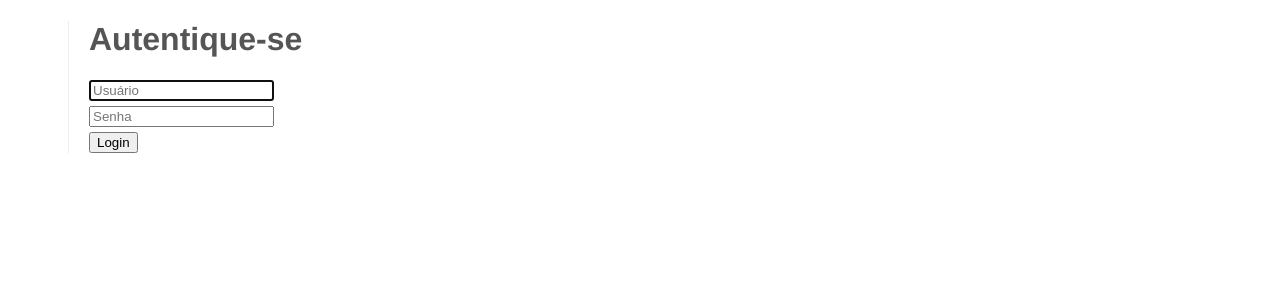
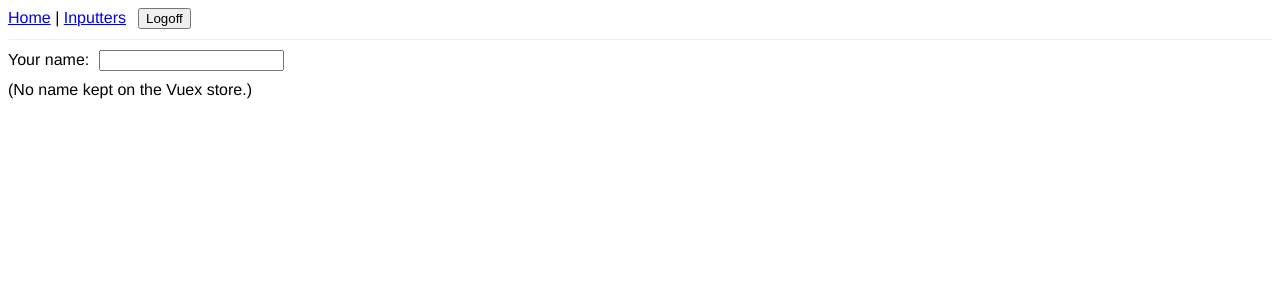
Before and after one commit to rodrigocfd/vue-test, a Vue app: page /#/inputters in a window 1280 px wide. Before the commit this address led to /#/login. Shown: the top 300 px of the page. Built offline with nearby package versions, Linux system fonts and the light colour scheme; sample sign-in values are in the browser's storage.

Commit message:
Storing login data in localStorage.

```diff
--- a/src/App.vue
+++ b/src/App.vue
@@ -1,6 +1,6 @@
 <template>
 	<div class="app">
-		<Menu v-if="$store.state.login.isAuth" />
+		<Menu v-if="$store.getters['login/isAuth']" />
 		<div>
 			<router-view />
 		</div>
--- a/src/inputters/Reader.vue
+++ b/src/inputters/Reader.vue
@@ -13,7 +13,7 @@
 export default {
 	computed: {
 		name() {
-			return this.$store.state.inputters.name;
+			return this.$store.getters['inputters/getName'];
 		}
 	}
 };
--- a/src/inputters/Writer.vue
+++ b/src/inputters/Writer.vue
@@ -9,7 +9,7 @@
 export default {
 	computed: {
 		name: { // allows us to use two-way binding straight from/to the store
-			get()    { return this.$store.state.inputters.name; },
+			get()    { return this.$store.getters['inputters/getName']; },
 			set(val) { this.$store.commit('inputters/setName', val); } // mutate the state
 		}
 	}
--- a/src/inputters/inputtersStore.js
+++ b/src/inputters/inputtersStore.js
@@ -2,6 +2,9 @@ export default {
 	namespaced: true,
 	state: {
 		name: ''
+	},
+	getters: {
+		getName: state => state.name // store.getters['inputters/getName']
 	},
 	mutations: {
 		setName(state, newName) {
--- a/src/login/loginStore.js
+++ b/src/login/loginStore.js
@@ -1,27 +1,36 @@
 export default {
 	namespaced: true,
 	state: {
-		isAuth: false // initially not logged
+		token: localStorage.getItem('token') || ''
+	},
+	getters: {
+		isAuth: state => !!state.token // store.getters['login/isAuth']
 	},
 	mutations: {
-		setAuth(state, yesOrNo) {
-			state.isAuth = yesOrNo;
+		setToken(state, tokenVal) {
+			state.token = tokenVal;
 		}
 	},
 	actions: {
 		doLogin(context, {username, password}) {
 			return new Promise((resolve, reject) => {
 				if (username !== '123' || password !== '123') {
+					localStorage.removeItem('token');
+					context.commit('setToken', '');
 					reject('Usuário e senha: 123 e 123.');
 				} else {
-					context.commit('setAuth', true);
+					const tokenVal = 'signed as ' + username;
+					localStorage.setItem('token', tokenVal);
+					context.commit('setToken', tokenVal);
 					resolve();
 				}
 			});
 		},
 		doLogoff(context) {
+			console.warn('doLogoff disabled');
 			return new Promise((resolve, reject) => {
-				context.commit('setAuth', false);
+				localStorage.removeItem('token');
+				context.commit('setToken', '');
 				resolve();
 			});
 		}
--- a/src/router.js
+++ b/src/router.js
@@ -11,12 +11,12 @@ Vue.use(VueRouter);
 
 const routeGuards = {
 	ifSigned(to, from, next) {
-		store.state.login.isAuth
+		store.getters['login/isAuth']
 			? next()
 			: next('/login'); // not signed, redirect to login
 	},
 	ifNotSigned(to, from, next) {
-		!store.state.login.isAuth
+		!store.getters['login/isAuth']
 			? next()
 			: next('/home'); // yes signed, redirect to home
 	}
```
